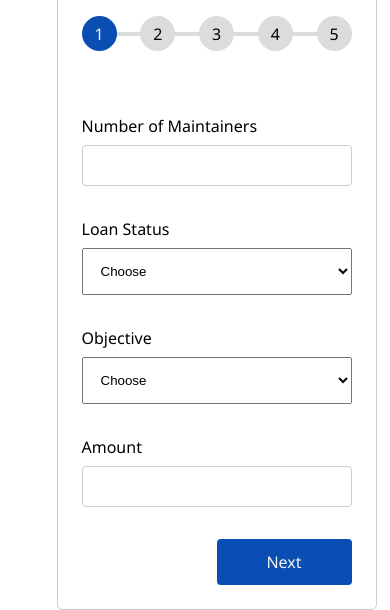
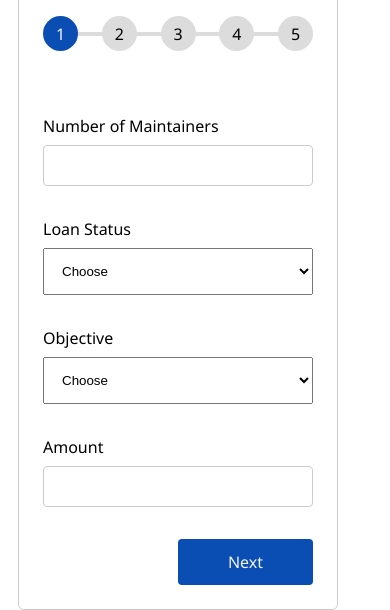
Before and after one commit to Hjiwnain/Website_Hack, a website: page public/register.html in a window 390 px wide. Shown: the part 490-1100 px from the top of the page. Drawn offline with Linux system fonts and the light colour scheme.

Commit message:
Update register.css

```diff
--- a/public/register.css
+++ b/public/register.css
@@ -184,6 +184,7 @@ input {
     border: 1px solid #ccc;
     border-radius: 0.35rem;
     padding: 1.5rem;
+    margin-right: 95px;
   }
   .form-img img{
     width: 300px;
```
